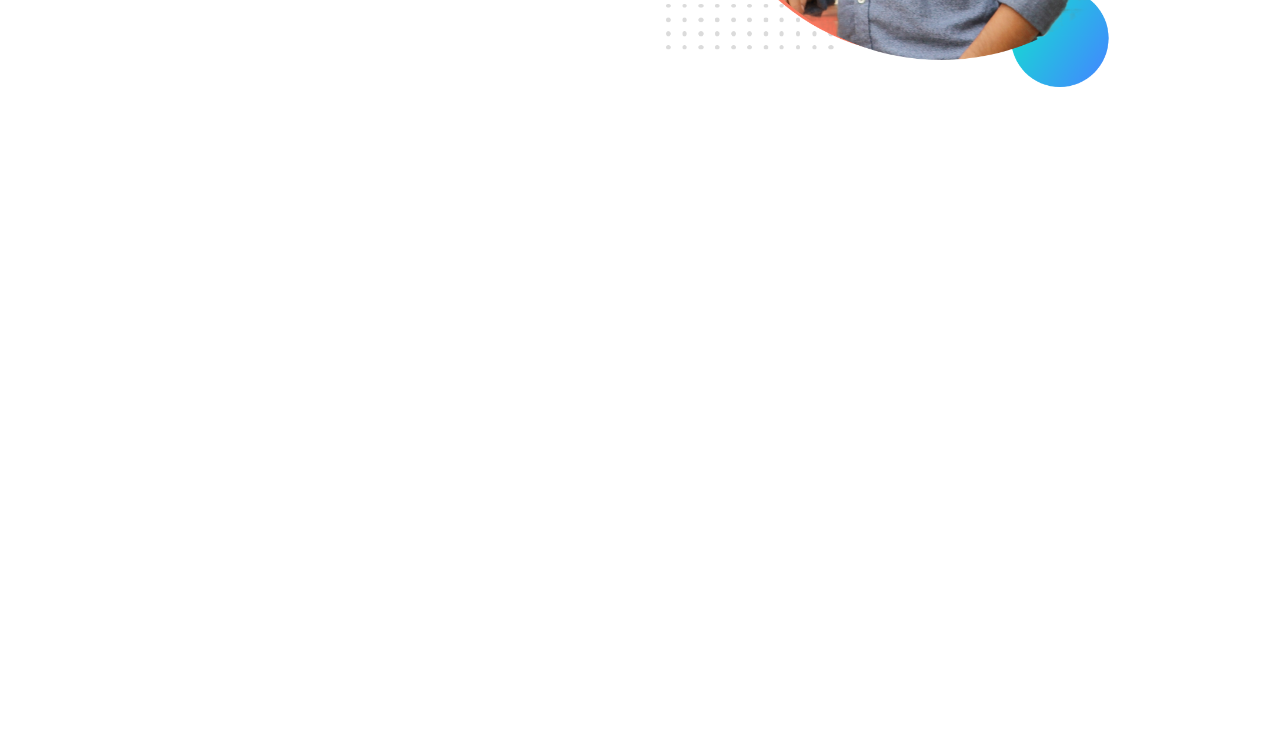
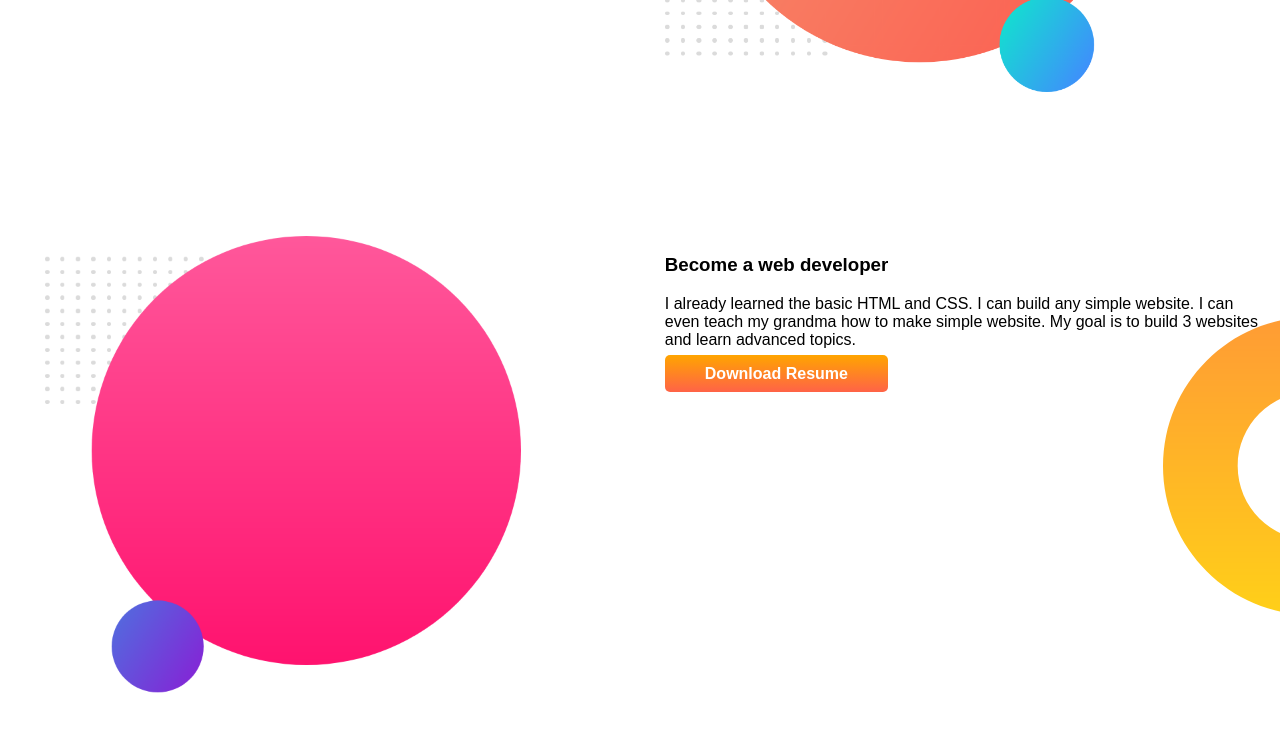
Before and after one commit to amJayem/developer-portfolio, a plain HTML site: page index.html in a window 1280 px wide. Shown: the part 401-1132 px from the top of the page. Before the commit the page ends 800 px from the top, so only its background shows below. Drawn offline with Linux system fonts and the light colour scheme; a web font is replaced by a local one.

Commit message:
dream area added

```diff
--- a/index.html
+++ b/index.html
@@ -20,12 +20,27 @@
             <h3>Build climber and train stopper</h3>
             <p>You might saw me jumping, climbing buildings, and stopping trains. But nobody pays me a dime for that work. That's why I am learning and mastering web development. I will not stop until I become the Web Development Hero.</p>
 
-            <a class="link-button" href="" target="_blank">Hire Me</a>
+            <a class="link-button" href="https://www.linkedin.com/in/amjayem/" target="_blank">Hire Me</a>
         </div>
 
         <div class="half-width">
-            <img src="my-bg.png" alt="">
+            <img src="/images/my-bg1.png" alt="">
         </div>
+    </section>
+
+    <section class="dream-area">
+
+        <div class="half-width">
+            <img  src="/images/my-bg2.png" alt="">
+        </div>
+
+        <div class="half-width">
+            <h3>Become a web developer</h3>
+            <p>I already learned the basic HTML and CSS. I can build any simple website. I can even teach my grandma how to make simple website. My goal is to build 3 websites and learn advanced topics.</p>
+
+            <a class="link-button" href="https://www.linkedin.com/in/amjayem/" target="_blank">Download Resume</a>
+        </div>
+
     </section>
 </body>
 </html>
--- a/style.css
+++ b/style.css
@@ -1,6 +1,7 @@
 body{
     font-family: 'Mingzat', sans-serif;
     margin: 0;
+
 }
 
 h1{
@@ -12,7 +13,8 @@ h1{
 
 section{
     display: flex;
-
+    margin-bottom: 100px;
+    padding: 20px;
 }
 
 .half-width{
@@ -37,3 +39,9 @@ section{
     background-image: url('images/top-banner.png');
     background-repeat: no-repeat;
 }
+
+.dream-area{
+    background-image: url('images/dream-bg.png');
+    background-repeat: no-repeat;
+    background-position: right;
+}
```
Also changed, not shown: images/my-bg1.png (added).
